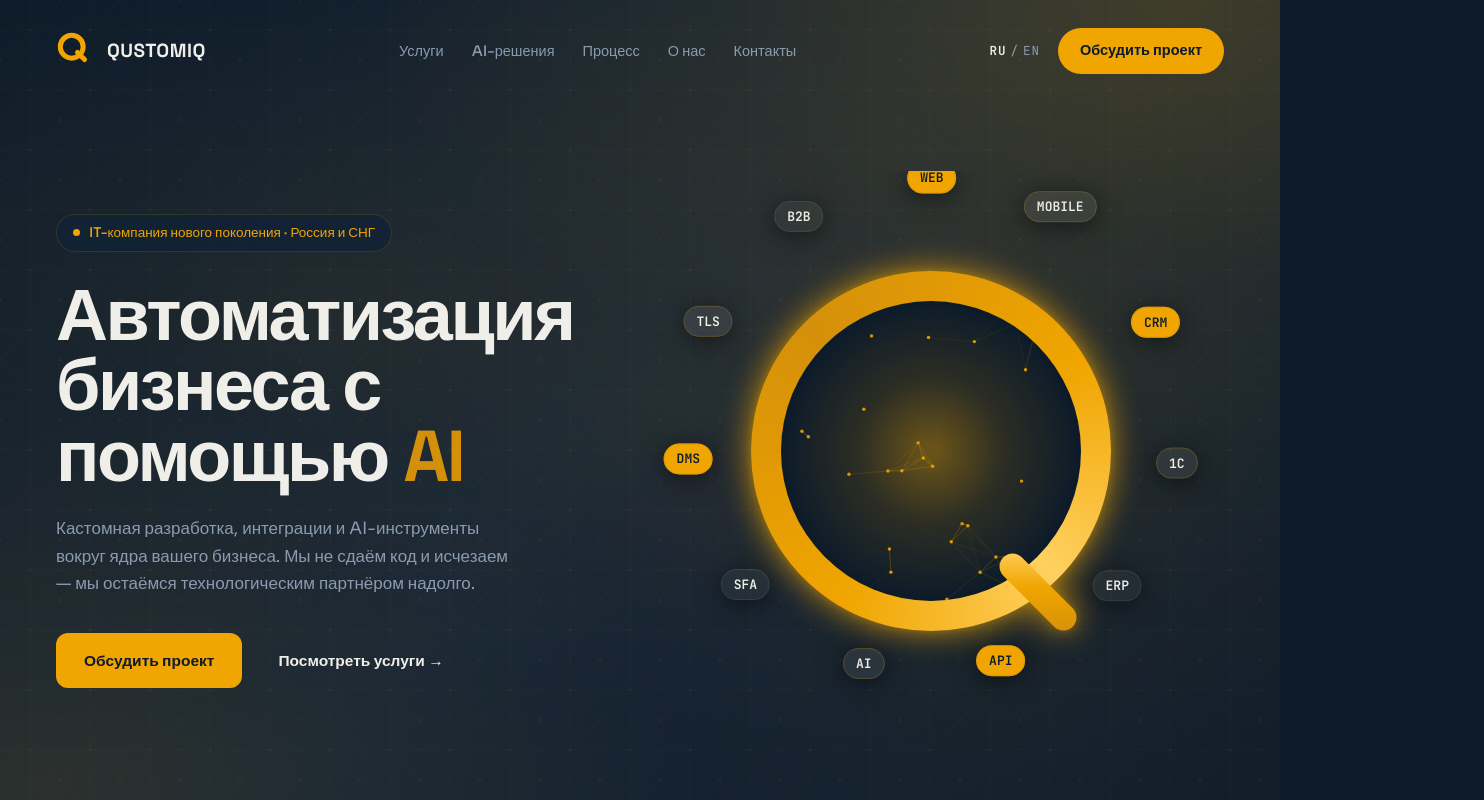
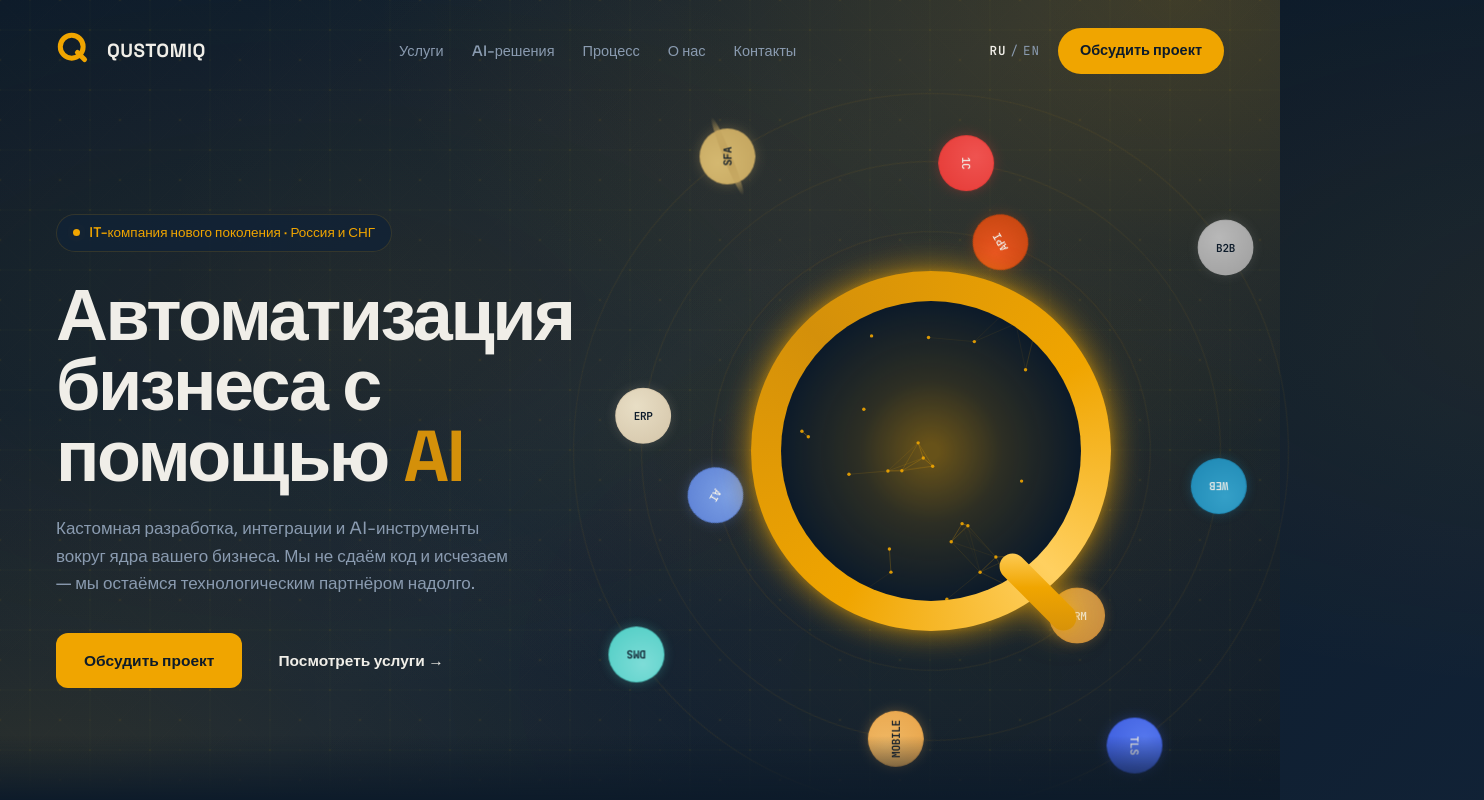
Before and after one commit to arsenarabachyan312-lab/QUSTOMIQ, a Next.js app in the folder qustomiq/: page / in a window 1280 px wide. Shown: the top 800 px of the page, 1484 px wide, since content can reach past the window. Built offline with nearby package versions, Linux system fonts and the light colour scheme.

Commit message:
feat: solar system planets colored, responsive, no VPN

```diff
--- a/qustomiq/app/globals.css
+++ b/qustomiq/app/globals.css
@@ -44,8 +44,100 @@ body {
   background: radial-gradient(120% 120% at 78% 30%, rgba(240,165,0,0.07) 0%, transparent 55%);
 }
 
-.dark .hero-bg {
-  background: radial-gradient(120% 120% at 78% 30%, rgba(240,165,0,0.045) 0%, transparent 55%);
+/* ── Section edge fades — smooth transitions between sections ── */
+section {
+  position: relative;
+}
+section::before,
+section::after {
+  content: '';
+  position: absolute;
+  left: 0;
+  right: 0;
+  height: 64px;
+  pointer-events: none;
+  z-index: 20;
+}
+section::before {
+  top: 0;
+  background: linear-gradient(to bottom, var(--bg), transparent);
+}
+section::after {
+  bottom: 0;
+  background: linear-gradient(to bottom, transparent, var(--bg));
+}
+/* Hero is first on the page — no top fade needed */
+section.hero-bg::before {
+  display: none;
+}
+
+/* ── Reveal on scroll ── */
+.reveal {
+  opacity: 0;
+  transform: translateY(20px);
+  transition: opacity 0.55s ease, transform 0.55s ease;
+}
+.reveal.in-view {
+  opacity: 1;
+  transform: translateY(0);
+}
+
+/* ── Solar system orbit rings ── */
+@keyframes orbit-cw  { to { transform: rotate( 360deg); } }
+@keyframes orbit-ccw { to { transform: rotate(-360deg); } }
+
+.orbit-ring {
+  position: absolute;
+  top: 50%; left: 50%;
+  width: calc(2 * var(--orbit-r));
+  height: calc(2 * var(--orbit-r));
+  margin-left: calc(-1 * var(--orbit-r));
+  margin-top: calc(-1 * var(--orbit-r));
+  border-radius: 50%;
+  border: 1px solid rgba(240,165,0,0.08);
+}
+.orbit-inner  { --orbit-r: 138px; }
+.orbit-middle { --orbit-r: 200px; }
+.orbit-outer  { --orbit-r: 258px; }
+
+@media (min-width: 640px) {
+  .orbit-inner  { --orbit-r: 178px; }
+  .orbit-middle { --orbit-r: 244px; }
+  .orbit-outer  { --orbit-r: 308px; }
+}
+@media (min-width: 1024px) {
+  .orbit-inner  { --orbit-r: 220px; }
+  .orbit-middle { --orbit-r: 290px; }
+  .orbit-outer  { --orbit-r: 358px; }
+}
+
+/* ── Planet wrapper — responsive sizing ── */
+.planet-wrap {
+  position: absolute;
+  top: 50%;
+  left: 50%;
+  width: 44px;
+  height: 44px;
+  margin-left: -22px;
+  margin-top: -22px;
+}
+@media (min-width: 1024px) {
+  .planet-wrap {
+    width: 56px;
+    height: 56px;
+    margin-left: -28px;
+    margin-top: -28px;
+  }
+}
+
+.planet-inner {
+  position: relative;
+  font-size: 10px;
+}
+@media (min-width: 1024px) {
+  .planet-inner {
+    font-size: 11px;
+  }
 }
 
 /* ── Focus ── */
--- a/qustomiq/components/Providers.tsx
+++ b/qustomiq/components/Providers.tsx
@@ -2,12 +2,14 @@
 
 import { LangProvider } from "@/lib/LangContext";
 import CustomCursor from "@/components/CustomCursor";
+import RevealOnScroll from "@/components/RevealOnScroll";
 import type { ReactNode } from "react";
 
 export default function Providers({ children }: { children: ReactNode }) {
   return (
     <LangProvider>
       <CustomCursor />
+      <RevealOnScroll />
       {children}
     </LangProvider>
   );
--- a/qustomiq/sections/Cases.tsx
+++ b/qustomiq/sections/Cases.tsx
@@ -21,7 +21,7 @@ export default function Cases() {
           <p className="text-[17px] text-muted leading-[1.6] max-w-[640px]">{c.sub}</p>
         </div>
 
-        <div className="grid grid-cols-1 md:grid-cols-3 gap-6">
+        <div className="grid grid-cols-1 sm:grid-cols-2 lg:grid-cols-3 gap-6">
           {c.items.map((item, i) => (
             <article
               key={i}
--- a/qustomiq/sections/Clients.tsx
+++ b/qustomiq/sections/Clients.tsx
@@ -11,7 +11,7 @@ export default function Clients() {
 
   return (
     <section
-      className="py-12 overflow-hidden relative text-[#F0EEE8]"
+      className="py-12 relative text-[#F0EEE8]"
       style={{
         background:
           "radial-gradient(ellipse at 50% 50%, rgba(240,165,0,0.15) 0%, transparent 65%), " +
@@ -30,7 +30,7 @@ export default function Clients() {
             {label}
           </p>
         </div>
-        <div className="relative">
+        <div className="relative overflow-hidden">
           <div className="ticker-track flex gap-12 w-max">
             {doubled.map((name, i) => (
               <span
--- a/qustomiq/sections/Hero.tsx
+++ b/qustomiq/sections/Hero.tsx
@@ -7,31 +7,33 @@ import SectionBg from "@/components/SectionBg";
 
 const QCore = dynamic(() => import("@/components/QCore"), { ssr: false });
 
-// 11 labels evenly distributed on a circle (44% radius from center, starting from top)
-// Positions: top% / left% — the center of each pill is at these coordinates
-const PILL_BASE =
-  "px-[8px] py-[4px] sm:px-[12px] sm:py-1.5 rounded-pill shadow-card border font-semibold font-mono whitespace-nowrap";
+type OrbitConfig = {
+  cls: "orbit-inner" | "orbit-middle" | "orbit-outer";
+  dur: string;
+  cw: boolean;
+  tags: string[];
+};
 
-// Cycle: amber (dark text) → navy glass → darker navy glass
-const PILL_COLORS = [
-  "bg-[#F0A500] border-[#D4900A]/60 text-[#0D1B2A]",
-  "bg-[#F0EEE8]/[0.08] border-[#F0A500]/[0.2] text-ink",
-  "bg-[#F0EEE8]/[0.04] border-[#F0EEE8]/[0.08] text-ink",
+const ORBITS: OrbitConfig[] = [
+  { cls: "orbit-inner",  dur: "18s", cw: true,  tags: ["CRM", "AI", "API"] },
+  { cls: "orbit-middle", dur: "30s", cw: false, tags: ["ERP", "1С", "WEB", "MOBILE"] },
+  { cls: "orbit-outer",  dur: "45s", cw: true,  tags: ["B2B", "TLS", "DMS", "SFA"] },
 ];
 
-const SATS = [
-  { label: "CRM",    top: "6%",    left: "50%" },
-  { label: "1С",     top: "13%",   left: "73.8%" },
-  { label: "ERP",    top: "31.7%", left: "90%" },
-  { label: "API",    top: "56.2%", left: "93.5%" },
-  { label: "AI",     top: "78.8%", left: "83.3%" },
-  { label: "SFA",    top: "92.2%", left: "62.4%" },
-  { label: "DMS",    top: "92.2%", left: "37.6%" },
-  { label: "TLS",    top: "78.8%", left: "16.7%" },
-  { label: "B2B",    top: "56.2%", left: "6.5%" },
-  { label: "WEB",    top: "31.7%", left: "10%" },
-  { label: "MOBILE", top: "13%",   left: "26.2%" },
-];
+type PlanetStyle = { bg: string; border: string; shadow: string; color: string; ring?: true };
+const PLANET_COLORS: Record<string, PlanetStyle> = {
+  API:    { bg: "radial-gradient(circle at 38% 32%, #E85520, #C1440E)", border: "rgba(193,68,14,0.7)",   shadow: "0 0 12px rgba(193,68,14,0.3)",   color: "#F0EEE8" },
+  AI:     { bg: "radial-gradient(circle at 38% 32%, #7B9FE4, #5B7FD4)", border: "rgba(91,127,212,0.7)",  shadow: "0 0 12px rgba(91,127,212,0.3)",  color: "#F0EEE8" },
+  CRM:    { bg: "radial-gradient(circle at 38% 32%, #D4A050, #C88B3A)", border: "rgba(200,139,58,0.7)",  shadow: "0 0 12px rgba(200,139,58,0.3)",  color: "#F0EEE8" },
+  ERP:    { bg: "radial-gradient(circle at 38% 32%, #E8DEC5, #D4C5A9)", border: "rgba(212,197,169,0.7)", shadow: "0 0 12px rgba(212,197,169,0.2)", color: "#0D1B2A" },
+  WEB:    { bg: "radial-gradient(circle at 38% 32%, #35A0C8, #1E88B4)", border: "rgba(30,136,180,0.7)",  shadow: "0 0 12px rgba(30,136,180,0.3)",  color: "#F0EEE8" },
+  MOBILE: { bg: "radial-gradient(circle at 38% 32%, #F0B864, #E8A44A)", border: "rgba(232,164,74,0.7)",  shadow: "0 0 12px rgba(232,164,74,0.3)",  color: "#0D1B2A" },
+  B2B:    { bg: "radial-gradient(circle at 38% 32%, #B8B8B8, #9E9E9E)", border: "rgba(158,158,158,0.6)", shadow: "0 0 12px rgba(158,158,158,0.2)", color: "#0D1B2A" },
+  SFA:    { bg: "radial-gradient(circle at 38% 32%, #D4B870, #C2A35D)", border: "rgba(194,163,93,0.7)",  shadow: "0 0 12px rgba(194,163,93,0.3)",  color: "#0D1B2A", ring: true },
+  DMS:    { bg: "radial-gradient(circle at 38% 32%, #7EDDD8, #4ECDC4)", border: "rgba(78,205,196,0.7)",  shadow: "0 0 12px rgba(78,205,196,0.3)",  color: "#0D1B2A" },
+  TLS:    { bg: "radial-gradient(circle at 38% 32%, #5577EE, #3B5BDB)", border: "rgba(59,91,219,0.7)",   shadow: "0 0 12px rgba(59,91,219,0.3)",   color: "#F0EEE8" },
+  "1С":   { bg: "radial-gradient(circle at 38% 32%, #EF5350, #E53935)", border: "rgba(229,57,53,0.7)",   shadow: "0 0 12px rgba(229,57,53,0.3)",   color: "#F0EEE8" },
+};
 
 export default function Hero() {
   const { t } = useLang();
@@ -93,37 +95,92 @@ export default function Hero() {
             </div>
           </div>
 
-        {/* Right column — Q-Core stage */}
+          {/* Right column — solar system */}
           <div
-          className="relative h-[300px] sm:h-[420px] lg:h-[560px] flex items-center justify-center overflow-hidden"
+            className="relative h-[400px] sm:h-[520px] lg:h-[680px] flex items-center justify-center"
             aria-hidden="true"
           >
-          {/* Orbit ring with labels */}
-          <div className="absolute w-[280px] h-[280px] sm:w-[420px] sm:h-[420px] lg:w-[560px] lg:h-[560px] animate-qspin">
-            {SATS.map((s, i) => (
+            {/* Orbit rings with planets */}
+            {ORBITS.map((orbit) => (
               <div
-                key={s.label}
-                className="absolute -translate-x-1/2 -translate-y-1/2"
-                style={{ top: s.top, left: s.left }}
+                key={orbit.cls}
+                className={`orbit-ring ${orbit.cls}`}
+                style={{
+                  animationName: orbit.cw ? "orbit-cw" : "orbit-ccw",
+                  animationDuration: orbit.dur,
+                  animationTimingFunction: "linear",
+                  animationIterationCount: "infinite",
+                }}
               >
-                <div className="animate-qspinrev">
-                  <span className={`${PILL_BASE} ${PILL_COLORS[i % 3]} text-[10px] sm:text-[12px] lg:text-[13px]`}>
-                    {s.label}
-                  </span>
+                {orbit.tags.map((tag, i) => {
+                  const angle = (360 / orbit.tags.length) * i;
+                  const pc = PLANET_COLORS[tag] ?? PLANET_COLORS["API"];
+                  return (
+                    <div
+                      key={tag}
+                      className="planet-wrap"
+                      style={{
+                        transform: `rotate(${angle}deg) translateY(calc(-1 * var(--orbit-r)))`,
+                      }}
+                    >
+                      {/* Counter-rotate to keep text upright */}
+                      <div
+                        className="planet-inner"
+                        style={{
+                          width: "100%",
+                          height: "100%",
+                          borderRadius: "50%",
+                          background: pc.bg,
+                          border: `1px solid ${pc.border}`,
+                          display: "flex",
+                          alignItems: "center",
+                          justifyContent: "center",
+                          boxShadow: pc.shadow,
+                          letterSpacing: "-0.3px",
+                          fontWeight: 700,
+                          color: pc.color,
+                          fontFamily: "var(--font-mono, monospace)",
+                          animationName: orbit.cw ? "orbit-ccw" : "orbit-cw",
+                          animationDuration: orbit.dur,
+                          animationTimingFunction: "linear",
+                          animationIterationCount: "infinite",
+                        }}
+                      >
+                        {/* Saturn ring for SFA */}
+                        {pc.ring && (
+                          <span
+                            aria-hidden="true"
+                            style={{
+                              position: "absolute",
+                              top: "50%",
+                              left: "50%",
+                              width: "155%",
+                              height: "8px",
+                              transform: "translate(-50%, -50%) rotate(-22deg)",
+                              background: "linear-gradient(90deg, transparent 0%, rgba(194,163,93,0.5) 15%, rgba(194,163,93,0.9) 40%, rgba(194,163,93,0.9) 60%, rgba(194,163,93,0.5) 85%, transparent 100%)",
+                              borderRadius: "50%",
+                              pointerEvents: "none",
+                              zIndex: 0,
+                            }}
+                          />
+                        )}
+                        <span style={{ position: "relative", zIndex: 1 }}>{tag}</span>
                       </div>
                     </div>
+                  );
+                })}
+              </div>
             ))}
-          </div>
 
-{/* Q ring — conic-gradient engraving, padding = border width */}
+            {/* Q ring — "солнце" в центре */}
             <div
-            className="relative w-[200px] h-[200px] sm:w-[280px] sm:h-[280px] lg:w-[360px] lg:h-[360px] rounded-full p-[18px] sm:p-[25px] lg:p-[30px] animate-qfloat"
+              className="relative z-10 w-[200px] h-[200px] sm:w-[280px] sm:h-[280px] lg:w-[360px] lg:h-[360px] rounded-full p-[18px] sm:p-[25px] lg:p-[30px] animate-qfloat"
               style={{
                 background: "conic-gradient(from 135deg, #FFD060 0deg, #F0A500 75deg, #D4900A 180deg, #F0A500 285deg, #FFD060 360deg)",
                 filter: "drop-shadow(0 0 16px rgba(240,165,0,0.6)) drop-shadow(0 0 4px rgba(240,165,0,0.35))",
               }}
             >
-            {/* Q tail — linear gradient light→dark */}
+              {/* Q tail */}
               <span
                 className="absolute rounded-[15px] w-[54px] h-[15px] sm:w-[76px] sm:h-[20px] lg:w-[98px] lg:h-[26px] bottom-[14px] sm:bottom-[21px] lg:bottom-[26px] right-[12px] sm:right-[19px] lg:right-[24px]"
                 style={{
@@ -138,7 +195,7 @@ export default function Hero() {
             </div>
           </div>
         </div>
-      </div>{/* /z-[1] wrapper */}
+      </div>
     </section>
   );
 }
--- a/qustomiq/sections/Process.tsx
+++ b/qustomiq/sections/Process.tsx
@@ -34,15 +34,15 @@ export default function Process() {
           />
 
           {p.steps.map((step, i) => (
-            <div key={i} className="relative z-10 flex flex-col items-start xl:items-center xl:text-center px-0 xl:px-4 mb-10 xl:mb-0">
+            <div key={i} className="relative z-10 flex flex-col items-start sm:items-center sm:text-center xl:items-center xl:text-center px-0 sm:px-4 xl:px-4 mb-10 xl:mb-0">
               {/* Number bubble */}
               <div className="flex items-center justify-center w-14 h-14 rounded-full border-2 border-[var(--line)] bg-bg mb-5 font-mono font-semibold text-[13px] text-accent tracking-[1px]">
                 {step.n}
               </div>
 
-              {/* Mobile connector */}
+              {/* Vertical connector — only visible in single-column layout */}
               {i < p.steps.length - 1 && (
-                <div className="xl:hidden absolute left-7 top-14 w-px h-10 bg-[var(--line)]" aria-hidden="true" />
+                <div className="sm:hidden absolute left-7 top-14 w-px h-10 bg-[var(--line)]" aria-hidden="true" />
               )}
 
               <h3 className="font-display font-semibold text-[18px] tracking-[-0.3px] mb-2">
```
Also changed, not shown: qustomiq/components/RevealOnScroll.tsx (added, +31 -0 lines), qustomiq/next.config.mjs (+28 -1 lines), qustomiq/sections/AIByDept.tsx (+4 -4 lines). Lines whose indentation alone changed are shown as unchanged.
